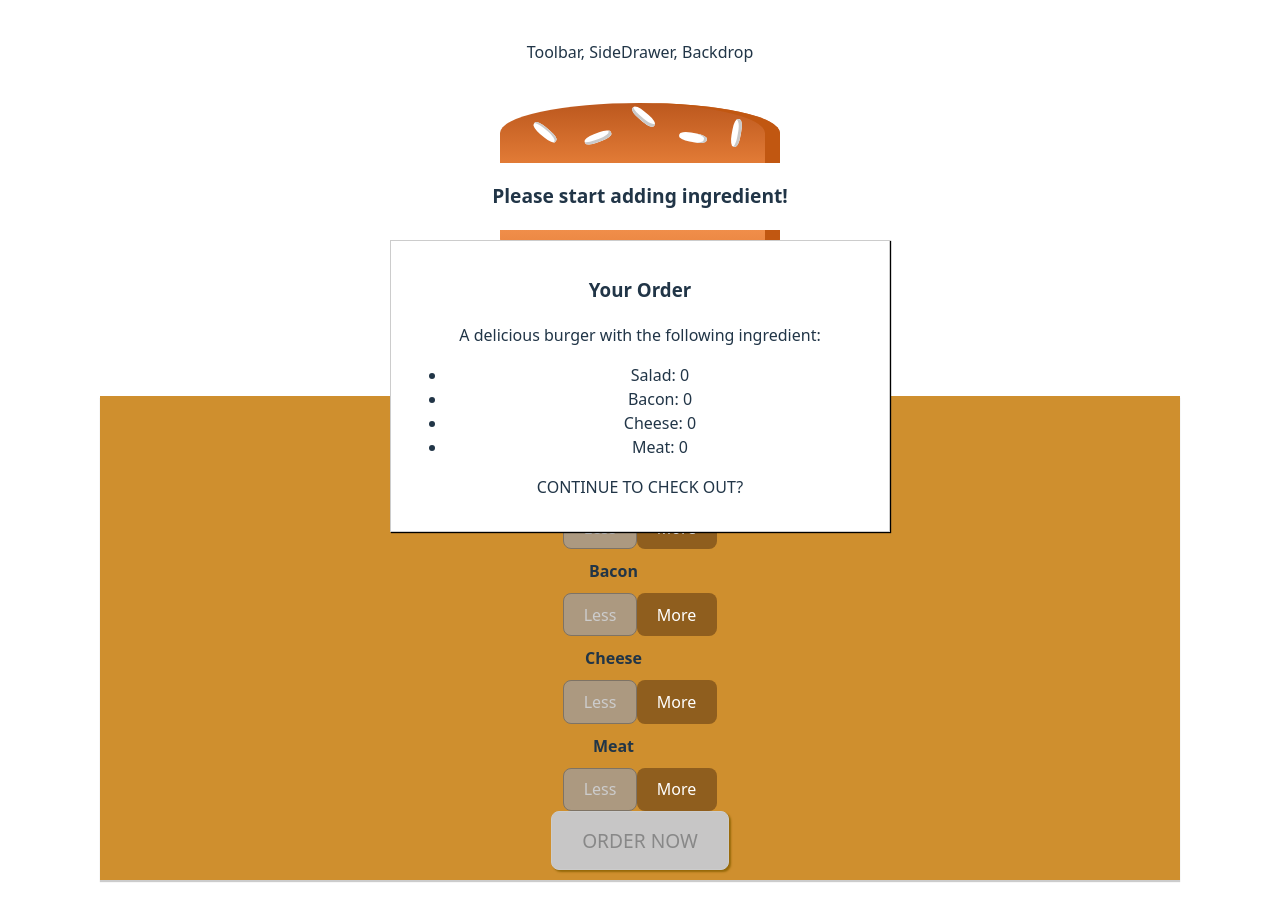
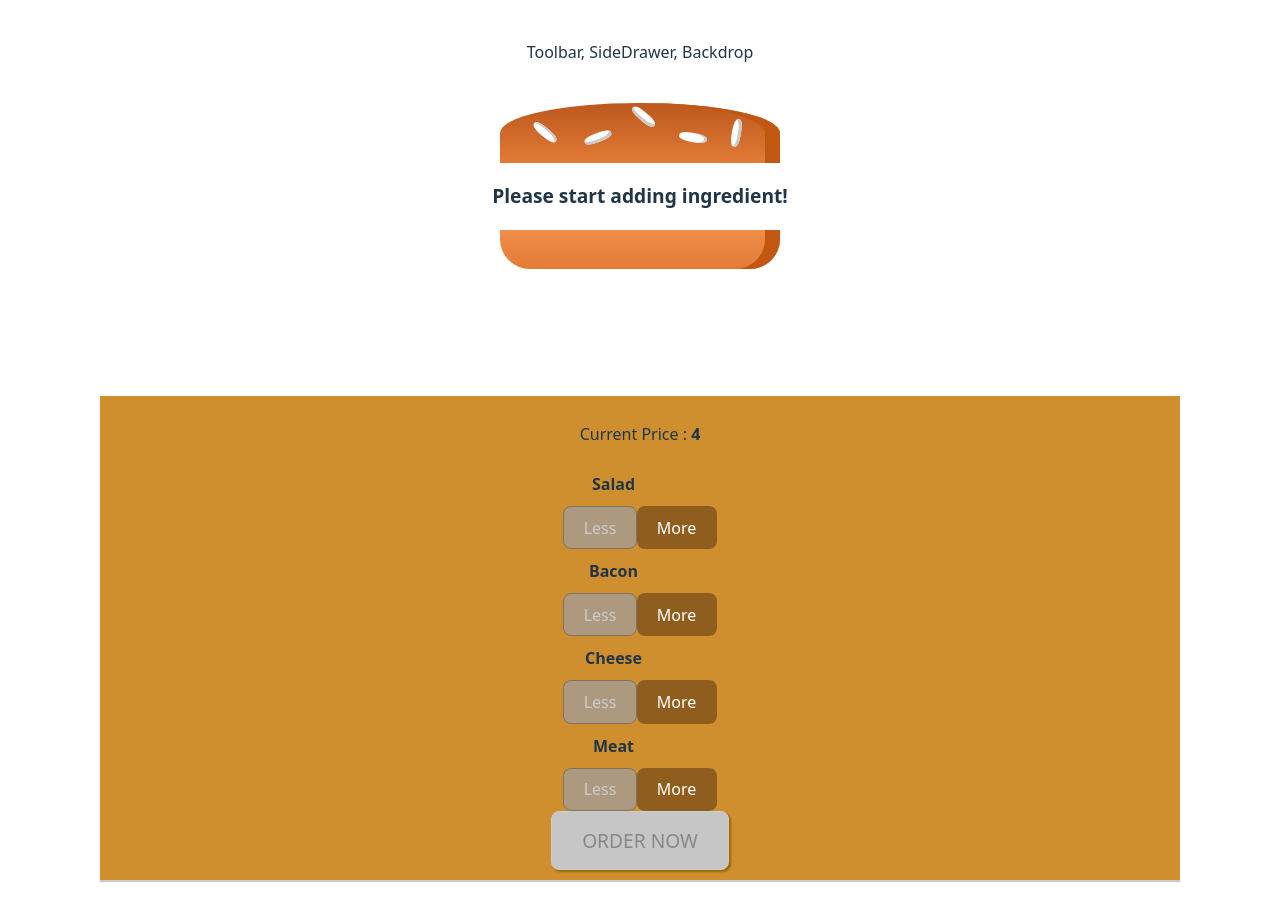
Before and after one commit to johjohcodes/burger-basics--01-project-setup, a React (Vite) app: page / in a window 1280 px wide. Shown: the top 920 px of the page. Built offline with nearby package versions, Linux system fonts and the light colour scheme.

Commit message:
modal fixed

```diff
--- a/src/components/Burger/BuildsControls/BuildControls.jsx
+++ b/src/components/Burger/BuildsControls/BuildControls.jsx
@@ -24,6 +24,7 @@ const BuildControls = (props) => (
 
         className="OrderButton"
          disabled = {!props.purchasable}
+         onClick={props.ordered}
         >ORDER NOW</button>
     </div>
 );
--- a/src/components/UI/Modal/Modal.jsx
+++ b/src/components/UI/Modal/Modal.jsx
@@ -3,9 +3,14 @@ import './Modal.css'
 
 
 
-const Modal = (prop) => (
-   <div className="Modal">
-        {prop.children}
+const Modal = (props) => (
+   <div className="Modal"  style={
+      {
+         transform : props.show ? 'translateY(0)' : 'translateY(-100vh)',
+         opacity : props.show ? '1' : '0'
+      }
+   }>
+        {props.children}
    </div>
 )
 
--- a/src/container/BurgerBuilder/BurgerBuilder.jsx
+++ b/src/container/BurgerBuilder/BurgerBuilder.jsx
@@ -23,7 +23,8 @@ class BurgerBuilder extends Component{
 
         },
         totalPrice : 4,
-        purchasable : false
+        purchasable : false,
+        purchasing : false
     }
     updtePurchaseState (ingredient){
 
@@ -73,6 +74,10 @@ class BurgerBuilder extends Component{
 
     }
 
+    purchaseHandler = () => {
+        this.setState({purchasing : true});
+    }
+
     render(){
         const disabledInfo  = {
             ...this.state.ingredient
@@ -82,19 +87,20 @@ class BurgerBuilder extends Component{
         }
         return (
             <>
-            <Modal>
+            <Modal show = {this.state.purchasing}>
                 <OrderSummary ingredient= {this.state.ingredient}/>
 
 
             </Modal>
 
              <Burger ingredients={this.state.ingredient} />
-            <BuildControls
-              ingredientAdded = {this.addIngredientHandler}
-              ingredientRemoved = {this.removeIngredientHandler}
-              disabled = {disabledInfo}
-              purchasable = {this.state.purchasable}
-              price = {this.state.totalPrice} />
+                        <BuildControls
+                            ingredientAdded = {this.addIngredientHandler}
+                            ingredientRemoved = {this.removeIngredientHandler}
+                            disabled = {disabledInfo}
+                            purchasable = {this.state.purchasable}
+                            price = {this.state.totalPrice}
+                            ordered={this.purchaseHandler} />
             </>
         )
     }
```
